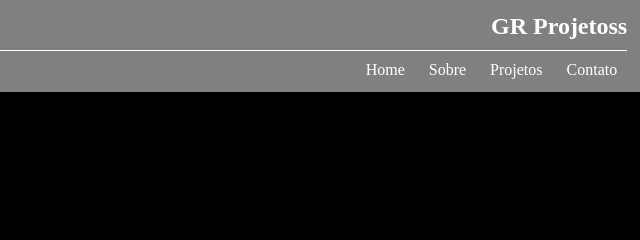
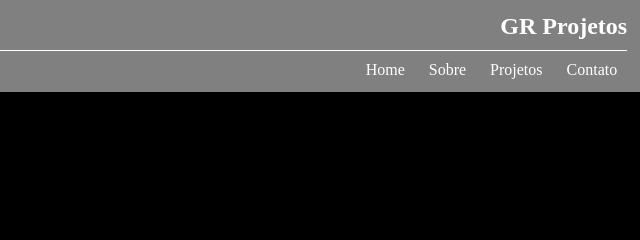
Before and after one commit to GABRIEL909012/Site-Foda, a plain HTML site: page index.html in a window 1280 px wide. Shown: the top 240 px of the page, 640-1280 px from the left. Drawn offline with Linux system fonts and the light colour scheme.

Commit message:
Update index.html

```diff
--- a/index.html
+++ b/index.html
@@ -11,7 +11,7 @@
      <header class="header">
          <div class="titulo">
              <h1>Portfólio de Gabriel Ranguet</h1>
-             <h2>GR Projetoss</h2>
+             <h2>GR Projetos</h2>
          </div>
 
          <div class="linha"></div>
```
